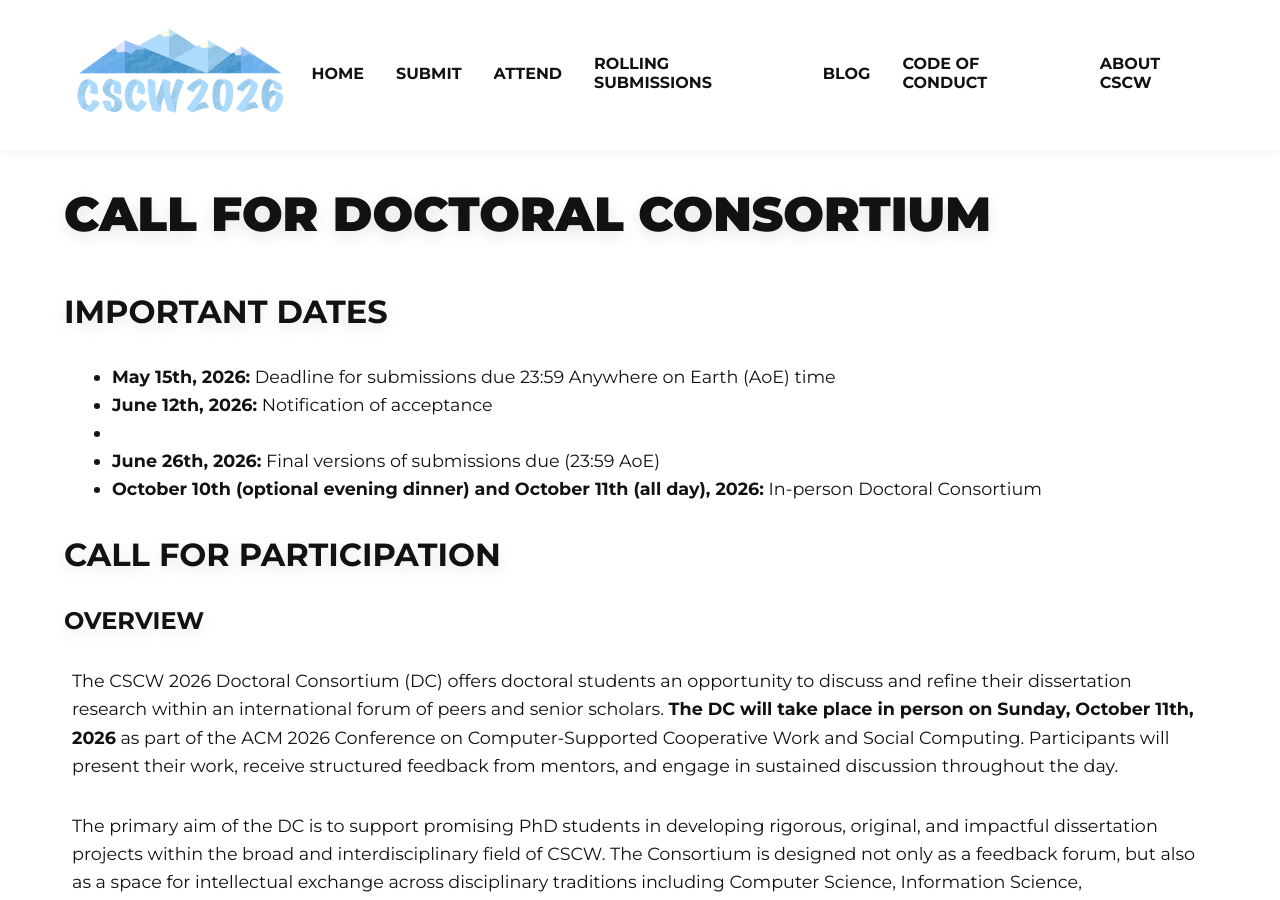
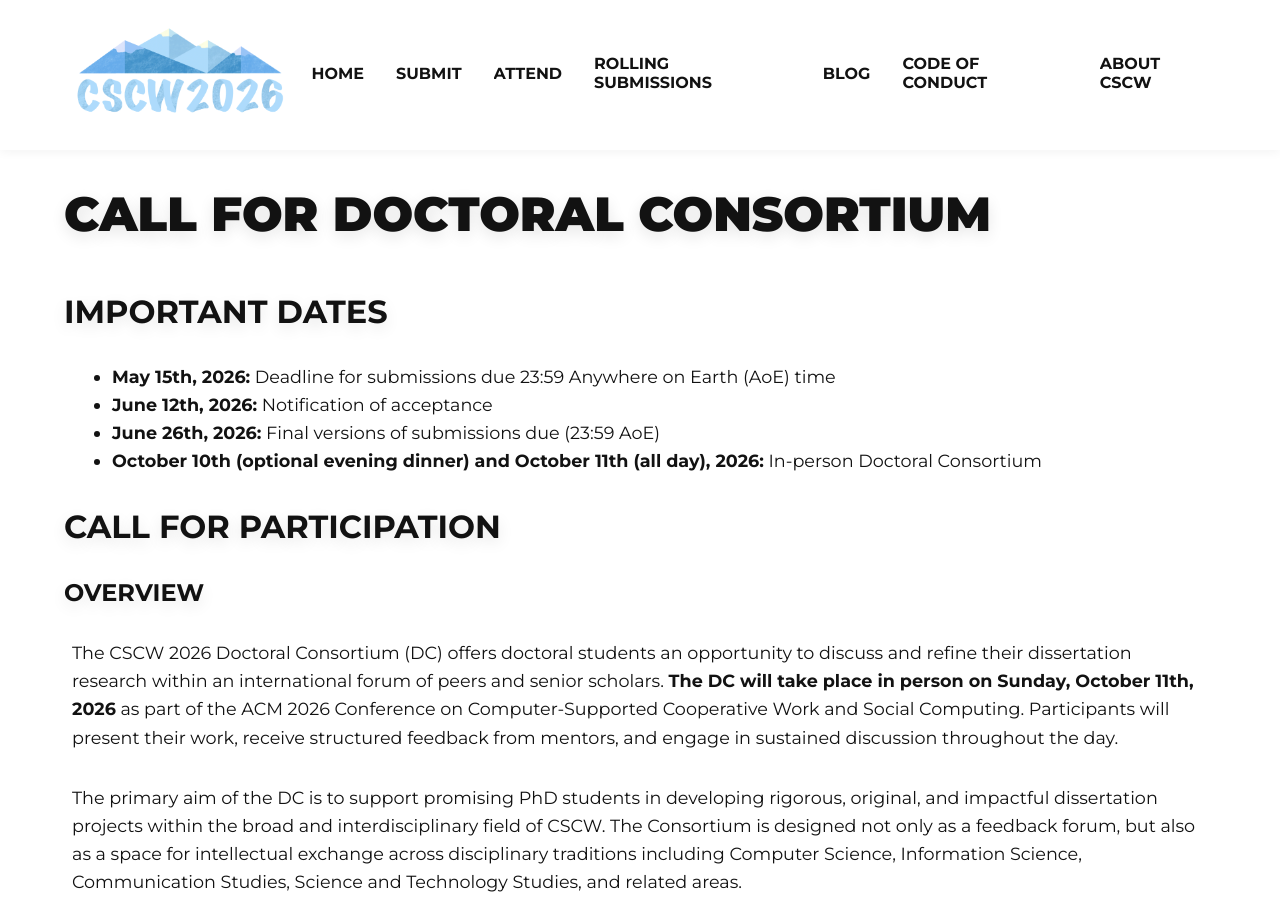
Before and after one commit to anthonypinter/cscw2026-website, a Jekyll site: the page built from dc.html, in a window 1280 px wide and 900 px high. Built offline with Jekyll 4.4.1, drawn with Linux system fonts in a browser that asks for light colours.

```diff
--- a/dc.html
+++ b/dc.html
@@ -19,7 +19,7 @@ section_id: home
       <div class="page-text">
         <ul class="bullet-list">
             <li><strong>May 15th, 2026:</strong> Deadline for submissions due 23:59 Anywhere on Earth (AoE) time</li>
-            <li><strong>June 12th, 2026:</strong> Notification of acceptance<li>
+            <li><strong>June 12th, 2026:</strong> Notification of acceptance</li>
             <li><strong>June 26th, 2026:</strong> Final versions of submissions due (23:59 AoE)</li>
             <li><strong>October 10th (optional evening dinner) and October 11th (all day), 2026:</strong> In-person Doctoral Consortium</li>
         </ul>
```
